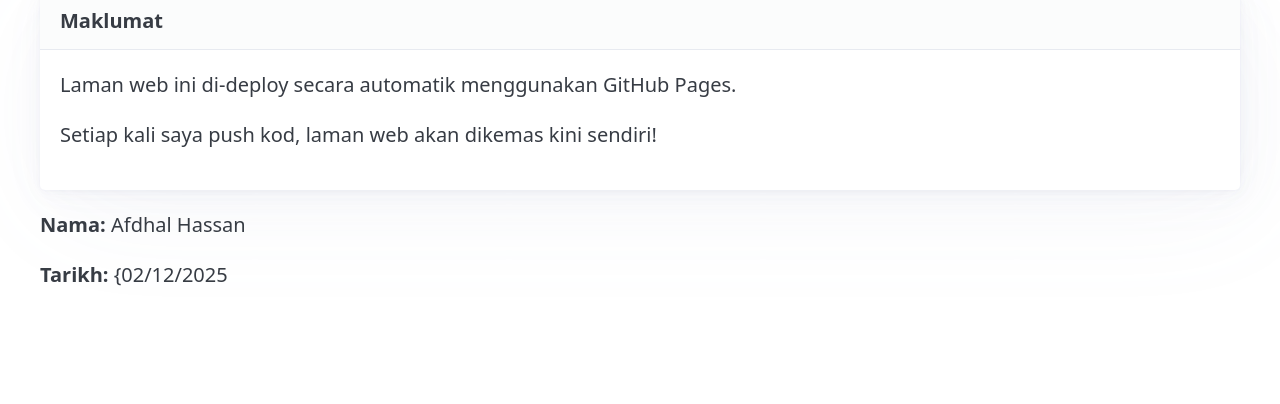
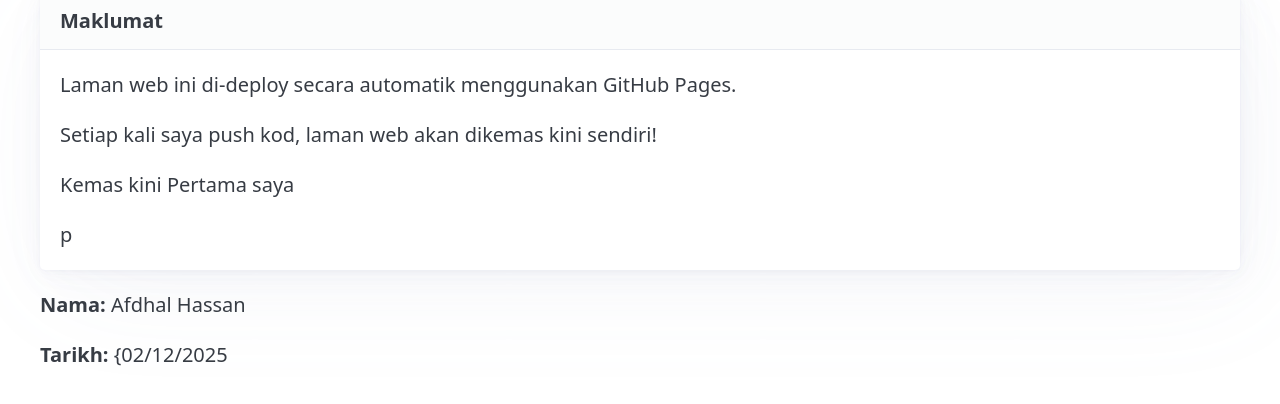
Before and after one commit to afdhal92/my-first-cicd, a plain HTML site: page index.html in a window 1280 px wide. Shown: the part 92-496 px from the top of the page. Drawn offline with nearby package versions, Linux system fonts and the light colour scheme.

Commit message:
Correct HTML tags and add first update message
Fix HTML structure and update date format.

```diff
--- a/index.html
+++ b/index.html
@@ -14,6 +14,7 @@
         </header>
         <p>Laman web ini di-deploy secara automatik menggunakan GitHub Pages.</p>
         <p>Setiap kali saya push kod, laman web akan dikemas kini sendiri!</p>
+        <p>Kemas kini Pertama saya</p>p
     </article>
     <p><strong>Nama:</strong> Afdhal Hassan</p>
     <p><strong>Tarikh:</strong> {02/12/2025</p>
```
